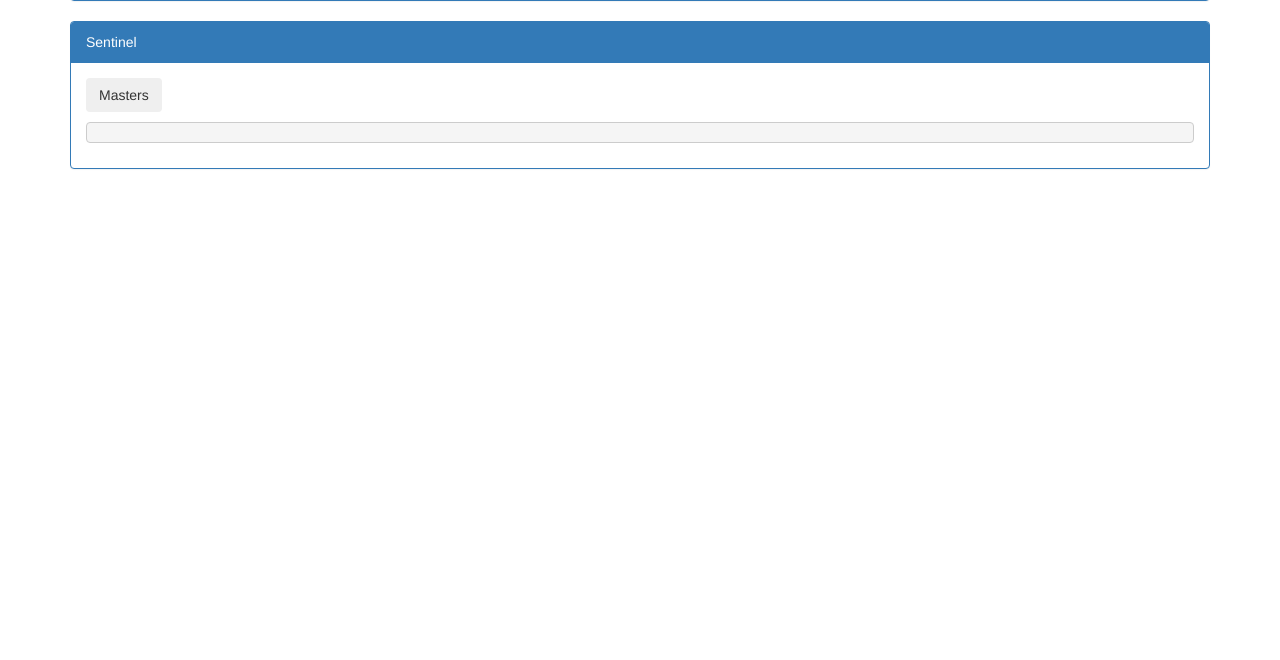
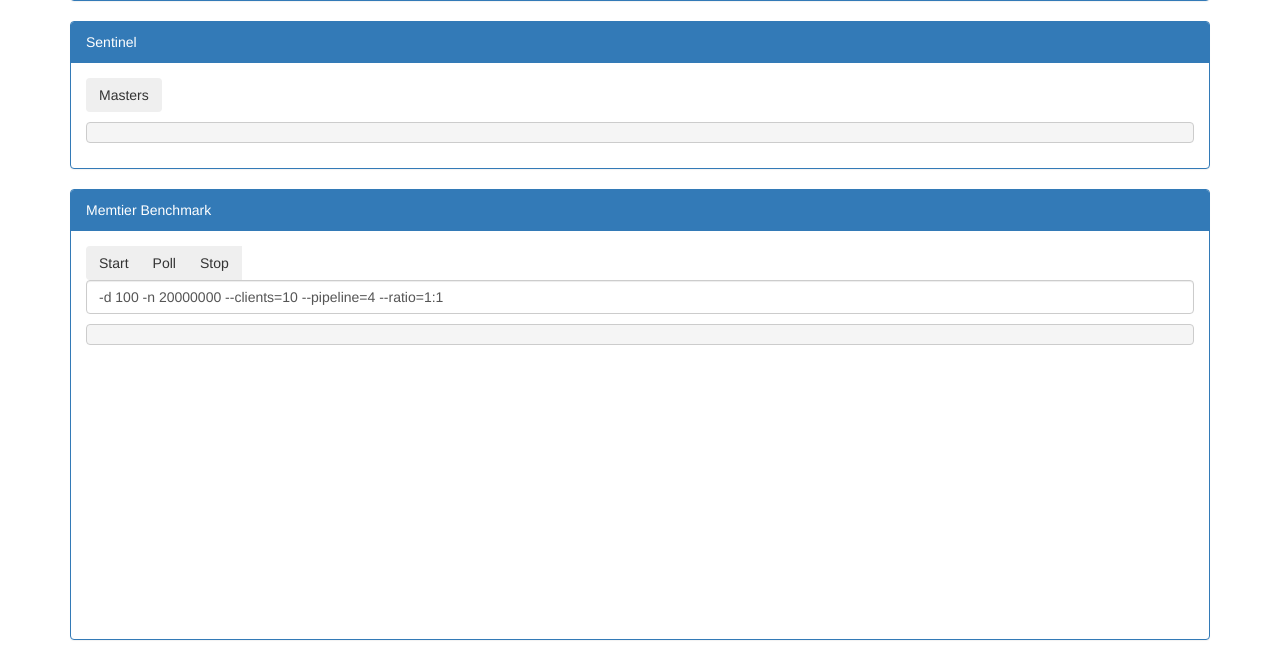
Before and after one commit to RedisLabs/redis-webcli, a Flask app: template templates/index.html in a window 1280 px wide. Shown: the part 310-970 px from the top of the page. Before the commit the page ends 479 px from the top, so only its background shows below. Run offline with Flask 2, Linux system fonts and the light colour scheme; the template is opened without the code that fills it, so the values that code supplies are empty; some libraries are stand-ins or nearby versions.

Commit message:
See RED-25850, added memtier benchmark to redis-webcli so we can use it too (#5)

```diff
--- a/app.py
+++ b/app.py
@@ -1,5 +1,8 @@
 import os
 import json
+import threading
+import time
+import subprocess
 try:
     # Python 2.x
     from urlparse import urlparse
@@ -9,6 +12,7 @@
     from urllib.parse import urlparse, quote
 from collections import OrderedDict
 from flask import Flask, render_template, request, jsonify, abort
+from flask import current_app as capp
 from flask_redis import FlaskRedis
 from flask_redis_sentinel import SentinelExtension
 from flask_bootstrap import Bootstrap
@@ -67,6 +71,52 @@
 Bootstrap(app)
 
 
+class MemtierThread(threading.Thread):
+    def __init__(self, master_ip, master_port, redis_password=None, argument_line="", **kwargs):
+        try:
+            # Python 3.x
+            super().__init__(**kwargs)
+        except TypeError:
+            # Python 2.x
+            super(MemtierThread, self).__init__(**kwargs)
+        self._master_ip = master_ip
+        self._master_port = master_port
+        self._redis_password = redis_password
+        self._argument_list = argument_line.split()
+        self._output = ""
+        self._return_code = None
+        self._process = None
+
+    def run(self):
+        self._process = subprocess.Popen(["./memtier_benchmark", "-s", self._master_ip, "-p", self._master_port, "-a", self._redis_password] + self._argument_list,
+                                           stdout=subprocess.PIPE, stderr=subprocess.STDOUT, bufsize=1, shell=False)
+        while True:
+            curr_output = self._process.stdout.readline()
+            if "[RUN" in curr_output:
+                temp_output = curr_output.split("[RUN")
+                curr_output = "\n[RUN".join(temp_output)
+            if curr_output == '':
+                self._return_code = self._process.poll()
+                if self._return_code != None:
+                    return
+            if curr_output:
+                self._output = self._output + "\n" + curr_output.strip()
+
+    def kill(self):
+        if self._process:
+            self._process.kill()
+            self.join()
+            self._process = None
+
+    @property
+    def output(self):
+        return self._output
+
+    @property
+    def return_code(self):
+        return self._return_code
+
+
 @app.route('/execute', methods=['POST'])
 def execute():
     success = False
@@ -82,15 +132,91 @@
     })
 
 
+def get_master(url):
+    if not url.startswith('redis+sentinel://'):
+        abort(406, "not supported")
+    result = redis_sentinel_url.parse_sentinel_url(url)
+    return sentinel.discover_master(result.default_client.service)
+
+
+def update_memtier_message():
+    while True:
+        output = capp.memtier_process.stdout.readline()
+        if output == '':
+            return
+        if output:
+            capp.memtier_message = capp.memtier_message + "\n" + output.strip()
+
+def is_memtier_running(check_alive=True):
+    if not hasattr(capp, 'memtier_process') or not capp.memtier_process:
+        return False
+    if check_alive and not capp.memtier_process.isAlive():
+        return False
+    return True
+
+
+@app.route('/memtier_benchmark/start', methods=['POST'])
+def start_memtier_benchmark():
+    if is_memtier_running():
+        return jsonify({
+            'response': "Memtier is running, can't run a new process",
+            'success': False
+        })
+    req = request.get_json() or {}
+    config = req.get("args", "")
+    master_info = get_master(app.config['REDIS_URL'])
+    master_ip = str(master_info[0])
+    master_port = str(master_info[1])
+    thread = MemtierThread(master_ip, master_port, redis_password, config)
+    thread.start()
+    capp.memtier_process = thread
+    time.sleep(10)
+    returncode = thread.return_code
+    return jsonify({
+        'response': capp.memtier_process.output,
+        'success': not returncode
+    })
+
+
+@app.route('/memtier_benchmark/poll', methods=['GET'])
+def poll_memtier_benchmark():
+    if not is_memtier_running(False):
+        return jsonify({
+            'response': (True, "Memtier is not running, can't poll it"),
+            'success': False
+        })
+    returncode = capp.memtier_process.return_code
+    message = capp.memtier_process.output
+    if returncode is not None:
+        capp.memtier_process = None
+    return jsonify({
+        'response': (returncode != None, message),
+        'success': not returncode
+    })
+
+
+@app.route('/memtier_benchmark/stop', methods=['POST'])
+def stop_memtier_benchmark():
+    if not is_memtier_running():
+        return jsonify({
+            'response': "Memtier is not running, can't kill it",
+            'success': False
+        })
+    capp.memtier_process.kill()
+    message = capp.memtier_process.output
+    capp.memtier_process = None
+    return jsonify({
+        'response': message,
+        'success': True
+    })
+
+
+
 @app.route('/masters', methods=['GET'])
 def masters():
     success = False
-    url = app.config['REDIS_URL']
-    if not url.startswith('redis+sentinel://'):
-        abort(406, "not supported")
-    result = redis_sentinel_url.parse_sentinel_url(url)
     try:
-        response = sentinel.discover_master(result.default_client.service)
+        response = get_master(app.config['REDIS_URL'])
         success = True
     except Exception as err:
         response = 'Exception: %s' % str(err)
--- /dev/null
+++ b/static/css/mystyle.css
@@ -0,0 +1,5 @@
+div.content-flow {
+    overflow-y: auto;
+    width: 100%;
+    height: 300px;
+}
--- a/static/js/redis.js
+++ b/static/js/redis.js
@@ -41,3 +41,65 @@
         }
     })
 })
+
+function set_memtier_response(resp) {
+    $('#memtier_response').text(resp + "\n");
+}
+
+$("#memtier_start").click(function() {
+    $("#memtier_start").button("loading");
+    set_memtier_response("");
+    $.ajax({
+        type: "post",
+        url: "/memtier_benchmark/start",
+        dataType: "json",
+        contentType: "application/json; charset=utf-8",
+        data: JSON.stringify({args: $("#arguments").val()}),
+        error: function(xhr, status, msg) {
+            $("#memtier_start").button("reset");
+            set_memtier_response("ERROR: " + msg);
+        },
+        success: function(resp) {
+            set_memtier_response(resp.response);
+        }
+    })
+})
+
+$("#memtier_poll").click(function() {
+    $("#memtier_poll").button("loading");
+    set_memtier_response("");
+    $.ajax({
+        type: "get",
+        url: "/memtier_benchmark/poll",
+        error: function(xhr, status, msg) {
+            $("#memtier_poll").button("reset");
+            $("#memtier_start").button("reset");
+            set_memtier_response("ERROR: " + msg);
+        },
+        success: function(resp) {
+            set_memtier_response(resp.response[1]);
+            $("#memtier_poll").button("reset");
+            if (resp.response[0]) {
+                $("#memtier_start").button("reset");
+            }
+        }
+    })
+})
+
+$("#memtier_stop").click(function() {
+    $("#memtier_stop").button("loading");
+    set_memtier_response("");
+    $.ajax({
+        type: "post",
+        url: "/memtier_benchmark/stop",
+        error: function(xhr, status, msg) {
+            $("#memtier_stop").button("reset");
+            set_memtier_response("ERROR: " + msg);
+        },
+        success: function(resp) {
+            set_memtier_response(resp.response);
+            $("#memtier_stop").button("reset");
+            $("#memtier_start").button("reset");
+        }
+    })
+})
--- a/templates/index.html
+++ b/templates/index.html
@@ -4,6 +4,11 @@
 {% block scripts %}
 {{ super() }}
 <script type=text/javascript src="{{ url_for('static', filename='js/redis.js') }}"></script>
+{% endblock %}
+
+{% block styles %}
+{{super()}}
+<link rel="stylesheet" href="{{url_for('static', filename='css/mystyle.css')}}">
 {% endblock %}
 
 {% block content %}
@@ -49,5 +54,22 @@
               </div>
           </div>
       </div>
+    <div class="panel panel-primary">
+          <div class="panel-heading">Memtier Benchmark</div>
+          <div class="panel-body">
+              <div class="btn-group" role="group" aria-label="memtier">
+                <span class="input-group-btn">
+                    <button class="btn btn-secondary" id="memtier_start">Start</button>
+                    <button class="btn btn-secondary" id="memtier_poll">Poll</button>
+                    <button class="btn btn-secondary" id="memtier_stop">Stop</button>
+                </span>
+                <input type="text" value="-d 100 -n 20000000 --clients=10 --pipeline=4 --ratio=1:1" class="form-control" id="arguments">
+              </div>
+              <p>
+              <div class="content-flow">
+                  <pre id="memtier_response"></pre>
+              </div>
+          </div>
+      </div>
 </div>
 {% endblock %}
```
Also changed, not shown: README.md, 1 other file.
